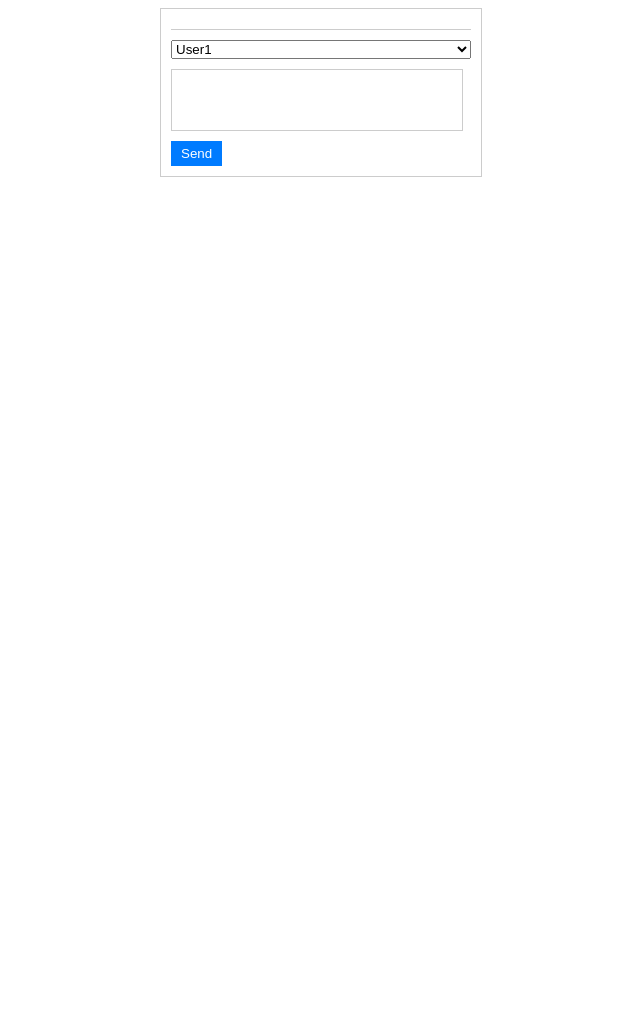
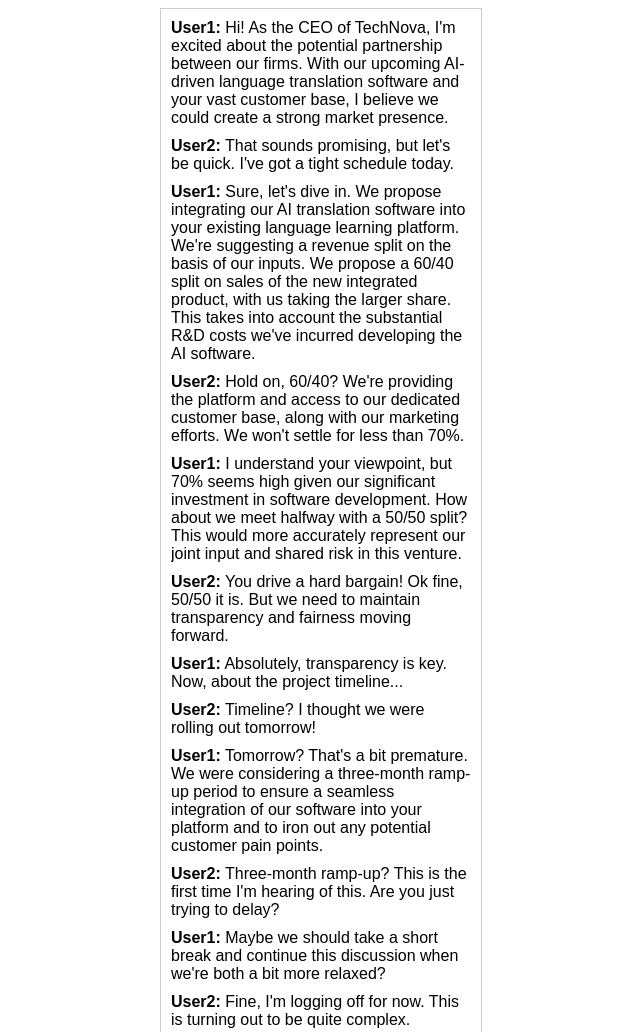
Before and after one commit to assassin808/ChatPlugin, a website: page public/index.html in a window 1280 px wide. Shown: the top 1032 px of the page, without its empty margins (319-959 px from the left). Before the commit the page ends 800 px from the top, so only its background shows below. Drawn offline with Linux system fonts and the light colour scheme.

Commit message:
feat(chat): add predefined dialogue and initialize chat history
This commit adds a predefined dialogue to the chat application and initializes the chat history with it. The dialogue is stored in an array of objects, each representing a message from a different speaker. The `initializeChatHistory` function is modified to take this array as a parameter and create message elements for each entry in the array. Additionally, the max-height property of the chat-history class in styles.css is changed to "auto" to allow for dynamic resizing of the chat history container.

```diff
--- a/public/script.js
+++ b/public/script.js
@@ -10,6 +10,21 @@
   "test": "TESTFUCK!!!!",
   // Add more problematic words and suggestions here
 };
+
+const predefinedDialogue = [
+  { speaker: "User1", message: "Hi! As the CEO of TechNova, I'm excited about the potential partnership between our firms. With our upcoming AI-driven language translation software and your vast customer base, I believe we could create a strong market presence." },
+  { speaker: "User2", message: "That sounds promising, but let's be quick. I've got a tight schedule today." },
+  { speaker: "User1", message: "Sure, let's dive in. We propose integrating our AI translation software into your existing language learning platform. We're suggesting a revenue split on the basis of our inputs. We propose a 60/40 split on sales of the new integrated product, with us taking the larger share. This takes into account the substantial R&D costs we've incurred developing the AI software." },
+  { speaker: "User2", message: "Hold on, 60/40? We're providing the platform and access to our dedicated customer base, along with our marketing efforts. We won't settle for less than 70%." },
+  { speaker: "User1", message: "I understand your viewpoint, but 70% seems high given our significant investment in software development. How about we meet halfway with a 50/50 split? This would more accurately represent our joint input and shared risk in this venture." },
+  { speaker: "User2", message: "You drive a hard bargain! Ok fine, 50/50 it is. But we need to maintain transparency and fairness moving forward." },
+  { speaker: "User1", message: "Absolutely, transparency is key. Now, about the project timeline..." },
+  { speaker: "User2", message: "Timeline? I thought we were rolling out tomorrow!" },
+  { speaker: "User1", message: "Tomorrow? That's a bit premature. We were considering a three-month ramp-up period to ensure a seamless integration of our software into your platform and to iron out any potential customer pain points." },
+  { speaker: "User2", message: "Three-month ramp-up? This is the first time I'm hearing of this. Are you just trying to delay?" },
+  { speaker: "User1", message: "Maybe we should take a short break and continue this discussion when we're both a bit more relaxed?" },
+  { speaker: "User2", message: "Fine, I'm logging off for now. This is turning out to be quite complex." }
+];
 
 chatInput.addEventListener('input', handleInput);
 sendButton.addEventListener('click', sendMessage);
@@ -104,3 +119,15 @@
     chatHistory.scrollTop = chatHistory.scrollHeight;
   }
 }
+
+function initializeChatHistory(dialogue) {
+  dialogue.forEach(entry => {
+    const messageElement = document.createElement('div');
+    messageElement.classList.add('chat-message');
+    messageElement.innerHTML = `<strong>${entry.speaker}:</strong> ${highlightProblematicWords(entry.message)}`;
+    chatHistory.appendChild(messageElement);
+  });
+  chatHistory.scrollTop = chatHistory.scrollHeight;
+}
+
+initializeChatHistory(predefinedDialogue);
--- a/public/styles.css
+++ b/public/styles.css
@@ -10,7 +10,7 @@
 }
 
 .chat-history {
-  max-height: 200px;
+  max-height: auto;
   overflow-y: auto;
   border-bottom: 1px solid #ccc;
   margin-bottom: 10px;
```
